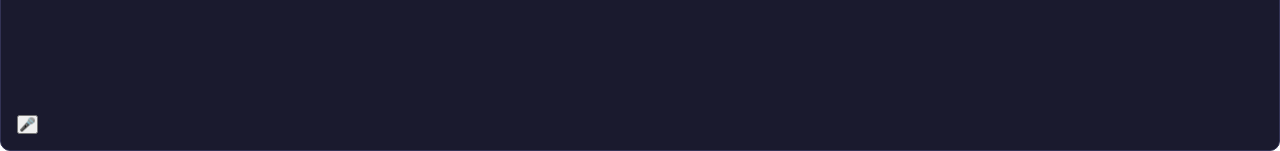
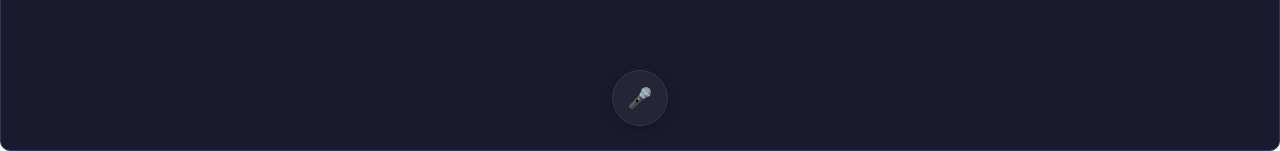
Before and after one commit to JuanCamacho198/SPEAKO, a React (Vite) app: page / in a window 1280 px wide. Shown: the part 649-800 px from the top of the page. Built offline with nearby package versions, Linux system fonts and the light colour scheme.

Commit message:
feat: redesign action buttons for minimalist mic interface and enhance hover effects

```diff
--- a/src/App.css
+++ b/src/App.css
@@ -333,108 +333,51 @@ body {
   font-variant-numeric: tabular-nums;
 }
 
-/* ─── Action buttons ─────────────────────────────────────────────────── */
+/* ─── Action buttons (Minimalist Mic) ────────────────────────────────── */
 .actions {
   display: flex;
-  gap: 8px;
+  justify-content: center;
+  align-items: center;
+  margin-top: auto;
+  padding-bottom: 8px;
 }
 
-.btn {
-  flex: 1;
-  padding: 9px 12px;
-  border: none;
-  border-radius: var(--radius);
-  font-family: inherit;
-  font-size: 13px;
-  font-weight: 600;
+.btn-mic {
+  width: 56px;
+  height: 56px;
+  border-radius: 50%;
+  background: var(--bg-surface);
+  color: var(--text);
+  border: 1px solid var(--border);
+  font-size: 20px;
+  display: flex;
+  align-items: center;
+  justify-content: center;
   cursor: pointer;
-  transition: opacity 0.15s, background 0.15s var(--ease),
-              transform 0.12s var(--ease), box-shadow 0.2s var(--ease);
-  position: relative;
-  overflow: hidden;
+  transition: all 0.2s var(--ease);
+  box-shadow: 0 4px 12px rgba(0, 0, 0, 0.2);
 }
 
-.btn:disabled {
-  opacity: 0.38;
-  cursor: default;
+.btn-mic:hover {
+  background: var(--border);
+  transform: scale(1.05);
 }
 
-.btn:not(:disabled):active {
-  transform: scale(0.96);
-}
-
-.btn-primary {
-  background: var(--accent);
-  color: #fff;
-}
-
-.btn-primary:not(:disabled):hover {
-  background: var(--accent-hover);
-  box-shadow: 0 4px 16px var(--accent-glow);
-}
-
-/* Click ripple */
-.btn-primary::after {
-  content: "";
-  position: absolute;
-  inset: 0;
-  background: radial-gradient(circle at center, rgba(255,255,255,0.2) 0%, transparent 70%);
-  opacity: 0;
-  transition: opacity 0.3s;
-}
-
-.btn-primary:active::after {
-  opacity: 1;
+.btn-mic:active {
+  transform: scale(0.95);
 }
 
 /* Speaking/listening state pulse */
-.btn--listening {
+.btn-mic--listening {
   background: linear-gradient(135deg, #5a4fd4, #7c6af7);
-  animation: btn-pulse 1.4s ease-in-out infinite;
+  color: white;
+  border-color: transparent;
+  animation: btn-pulse 1.5s ease-in-out infinite;
 }
 
 @keyframes btn-pulse {
-  0%, 100% { box-shadow: 0 0 0 0   var(--accent-glow); }
-  50%       { box-shadow: 0 0 0 8px transparent; }
-}
-
-.btn-listening-label {
-  display: flex;
-  align-items: center;
-  justify-content: center;
-  gap: 8px;
-}
-
-.dot {
-  width: 8px;
-  height: 8px;
-  border-radius: 50%;
-  background: #fff;
-  animation: dot-blink 1s ease-in-out infinite;
-}
-
-@keyframes dot-blink {
-  0%, 100% { opacity: 1; transform: scale(1); }
-  50%       { opacity: 0.4; transform: scale(0.7); }
-}
-
-.btn-secondary {
-  background: var(--bg-surface);
-  color: var(--text);
-  border: 1px solid var(--border);
-}
-
-.btn-secondary:not(:disabled):hover {
-  background: var(--border);
-  border-color: #555577;
-}
-
-/* ─── Hint ───────────────────────────────────────────────────────────── */
-.hint {
-  font-size: 11px;
-  color: var(--text-muted);
-  text-align: center;
-  opacity: 0.7;
+  0%, 100% { box-shadow: 0 0 0 0   var(--accent-glow); transform: scale(1); }
+  50%       { box-shadow: 0 0 0 12px transparent; transform: scale(1.08); }
 }
 
 /* ─── Toggle button (Continuous mode) ───────────────────────────────── */
```
